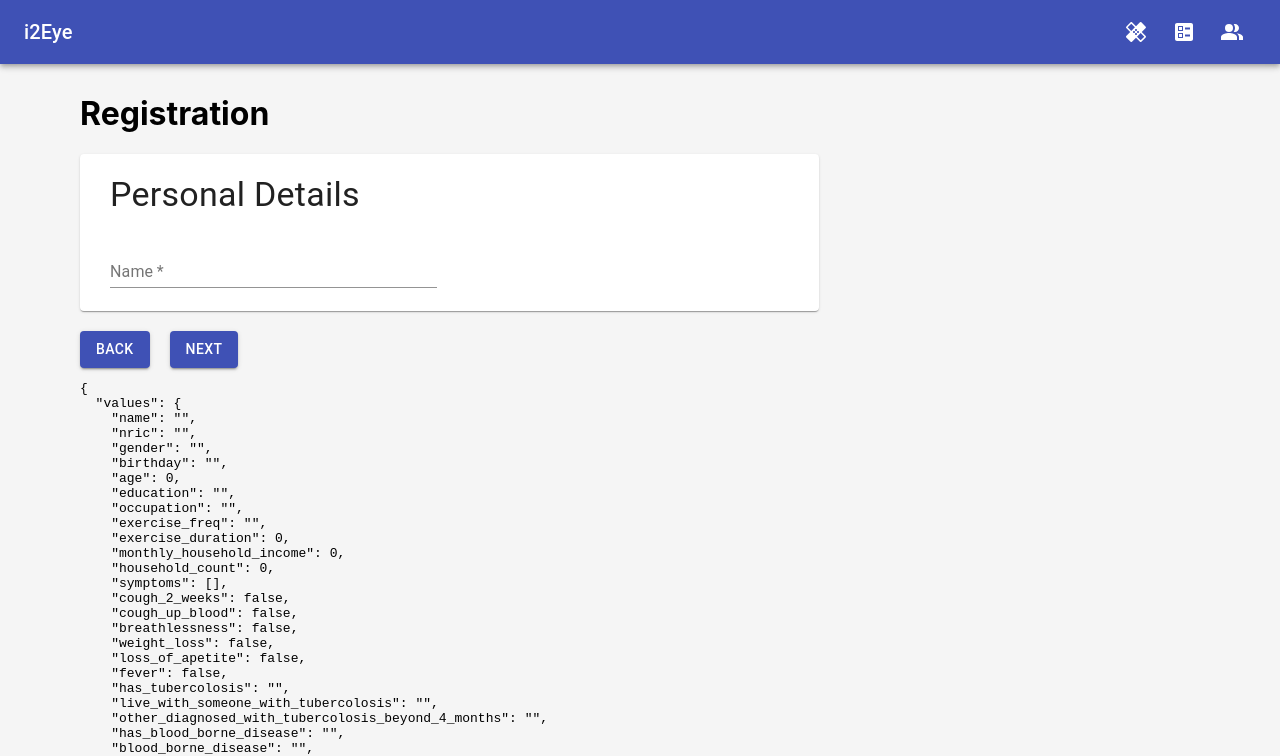
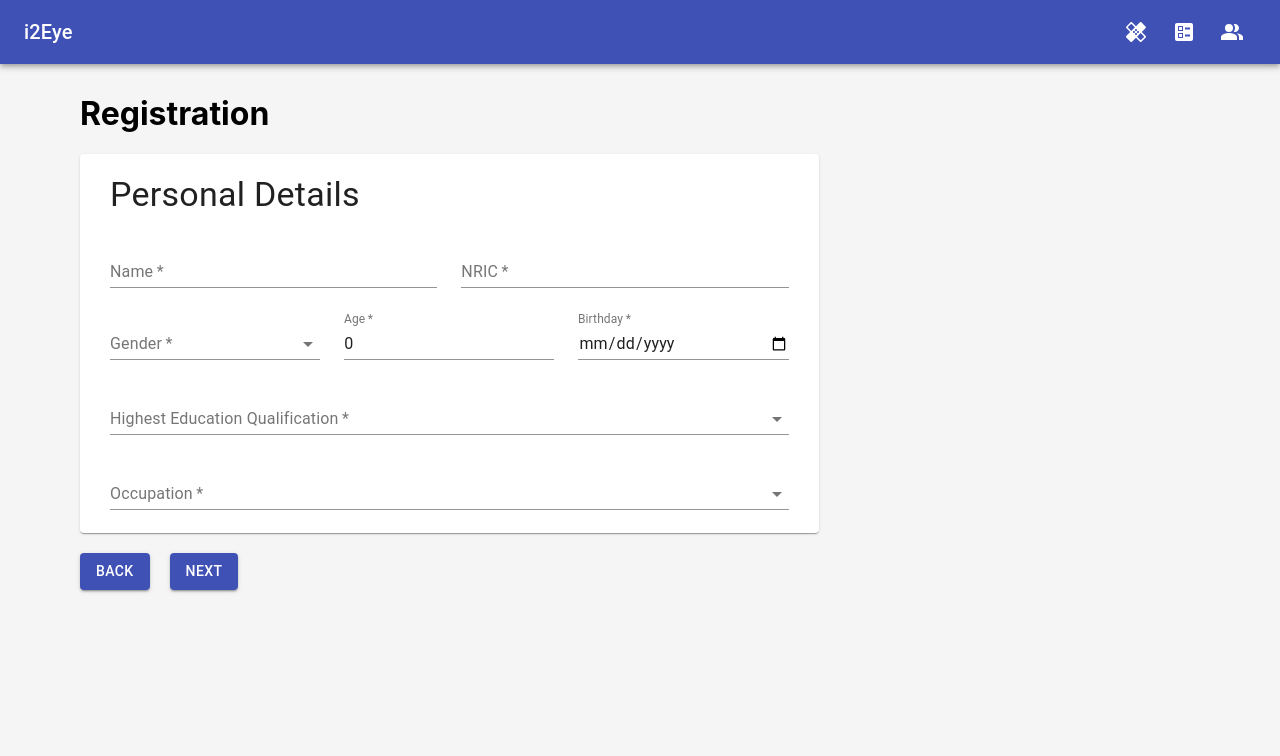
Before and after one commit to i2Eye/i2Eye-Front, a React (Create React App) app: page / in a window 1280 px wide. Shown: the top 756 px of the page. Built offline with nearby package versions, Linux system fonts and the light colour scheme.

Commit message:
PersonalDetails step validation in regform done

```diff
--- a/src/Components/RegFormComponents/PersonalDetails.js
+++ b/src/Components/RegFormComponents/PersonalDetails.js
@@ -9,30 +9,13 @@ import MenuItem from "@material-ui/core/MenuItem";
 import Typography from "@material-ui/core/Typography";
 
 export const PersonalDetails = ({
-  step,
-  setStep,
   values,
   errors,
   touched,
   handleChange,
-  isValid,
-  validateForm,
-  validationSchema,
 }) => {
 
-  const nextStep = async (e) => {
-    e.preventDefault();
-    // validate
-    const errorsResult = await validateForm();
-    // check if is valid
-    if (errorsResult.length === 0) {
-      setStep(++step);
-    }
-    return ;
-  }
-
   return (
-    console.log(<ErrorMessage name="name" />),
     <React.Fragment>
       <h1>Registration</h1>
       <Grid container spacing={3}>
@@ -56,17 +39,15 @@ export const PersonalDetails = ({
                   name="name"
                   id="name"
                   label="Name"
-                  //onChange={handleChange}
-                  //defaultValue={values.name}
+                  onChange={handleChange}
+                  value={values.name}
                   autoComplete="off"
                   fullWidth
-                  // error={touched.name && errors.name}
-                  // helperText={touched.name && errors.name}
-                  //error={<ErrorMessage name="name"/>}
-                  helperText={<ErrorMessage name="name" key="name"/>}
+                  error={touched.name && errors.name}
+                  helperText={touched.name && errors.name}
                 />
               </Grid>
-              {/* <Grid item xs={12} md={6}>
+              <Grid item xs={12} md={6}>
                 <Field
                   as={TextField}
                   required
@@ -74,7 +55,7 @@ export const PersonalDetails = ({
                   id="nric"
                   label="NRIC"
                   onChange={handleChange}
-                  defaultValue={values.nric}
+                  value={values.nric}
                   autoComplete="off"
                   fullWidth
                   error={touched.nric && errors.nric}
@@ -107,7 +88,7 @@ export const PersonalDetails = ({
                   label="Age"
                   type="number"
                   onChange={handleChange}
-                  defaultValue={values.age}
+                  value={values.age}
                   fullWidth
                   error={touched.age && errors.age}
                   helperText={touched.age && errors.age}
@@ -122,7 +103,7 @@ export const PersonalDetails = ({
                   label="Birthday"
                   type="date"
                   onChange={handleChange}
-                  defaultValue={values.birthday}
+                  value={values.birthday}
                   InputLabelProps={{
                     shrink: true,
                   }}
@@ -174,7 +155,7 @@ export const PersonalDetails = ({
                   </Field>
                 <FormHelperText>{(touched.occupation && errors.occupation) && errors.occupation}</FormHelperText>
                 </FormControl>
-              </Grid> */}
+              </Grid>
             </Grid>
           </Paper>
         </Grid>
--- a/src/Components/RegFormComponents/Wizard.js
+++ /dev/null
@@ -1,70 +0,0 @@
-import React, { useState } from 'react';
-import { Formik, Form } from 'formik';
-import Button from "@material-ui/core/Button";
-
-const Wizard = ({children, initialValues, onSubmit}) => {
-  const [step, setStep] = useState(0);
-  const steps = React.Children.toArray(children);
-  // a snapshot of form state is used as initialValues after each transition
-  const [snapshot, setSnapshot] = useState(initialValues);
-
-  const currStep = steps[step]; // get the form for each step
-  const totalSteps = steps.length;
-  const isSubmitStep = step === totalSteps - 1;
-
-  const nextStep = values => {
-    setSnapshot(values);
-    setStep(Math.min(step + 1, totalSteps - 1));
-  };
-
-  const prevStep = values => {
-    setSnapshot(values);
-    setStep(Math.max(step - 1, 0));
-  };
-
-  const handleSubmit = async (values, formikBag) => {
-    if (currStep.props.onSubmit) {
-      await step.props.onSubmit(values, formikBag);
-    }
-
-    if (isSubmitStep) {
-      return onSubmit(values, formikBag);
-    } else {
-      formikBag.setTouched({}); // need to check if success page needs this
-      nextStep(values);
-    }
-  };
-
-  return (
-    <Formik
-      initialValues={snapshot}
-      onSubmit={handleSubmit}
-      validationSchema={currStep.props.validationSchema}
-    >
-      {formik => (
-        <Form>
-          {currStep}
-          <Button
-            variant="contained"
-            color="primary"
-            style={{ marginTop: 20, marginRight: 20 }}
-            onClick={prevStep}
-          >
-            Back
-          </Button>
-          <Button
-            variant="contained"
-            color="primary"
-            style={{ marginTop: 20 }}
-            type="submit"
-          >
-            Next
-          </Button>
-          <pre>{JSON.stringify(formik, null, 2)}</pre>
-        </Form>
-      )}
-    </Formik>
-  )
-};
-
-export default Wizard;
--- /dev/null
+++ b/src/Components/RegFormComponents/validationSchema.js
@@ -0,0 +1,16 @@
+import * as Yup from "yup";
+
+export const getStepValidationSchema = (step) => {
+  switch (step) {
+    case 0:
+      return Yup.object({
+        name: Yup.string().required("This field is required"),
+        nric: Yup.string().required("This field is required"),
+        gender: Yup.string().required("This field is required"),
+        birthday: Yup.date().required("This field is required"),
+        age: Yup.number().min(0).required("Postive age required"),
+        education: Yup.string().required("This field is required"),
+        occupation: Yup.string().required("This field is required"),
+      })
+  }
+}
--- a/src/RegForm.js
+++ b/src/RegForm.js
@@ -6,74 +6,70 @@ import HouseholdInfo from "./Components/RegFormComponents/HouseholdInfo";
 import MedicalConditions from "./Components/RegFormComponents/MedicalConditions";
 import Confirm from "./Components/RegFormComponents/Confirm";
 import Success from "./Components/RegFormComponents/Success";
-import Wizard from "./Components/RegFormComponents/Wizard";
 import * as Yup from "yup";
+import {getStepValidationSchema} from "./Components/RegFormComponents/validationSchema";
+import Button from "@material-ui/core/Button";
 
-// const renderStep = (step, setStep, values, errors, touched, handleChange, isValid, validateForm) => {
-//   switch (step) {
-//     case 1:
-//       return (
-//         <PersonalDetails
-//           step={step}
-//           setStep={setStep}
-//           values={values}
-//           errors={errors}
-//           touched={touched}
-//           handleChange={handleChange}
-//           isValid={isValid}
-//           validateForm={validateForm}
-//         />
-//       );
-//     case 2:
-//       return (
-//         <Lifestyle
-//           step={step}
-//           setStep={setStep}
-//           values={values}
-//           errors={errors}
-//           touched={touched}
-//           handleChange={handleChange}
-//           isValid={isValid}
-//         />
-//       );
-//     case 3:
-//       return (
-//         <HouseholdInfo
-//           step={step}
-//           setStep={setStep}
-//           values={values}
-//           errors={errors}
-//           touched={touched}
-//           handleChange={handleChange}
-//           isValid={isValid}
-//         />
-//       );
-//     case 4:
-//       return (
-//         <MedicalConditions
-//           step={step}
-//           setStep={setStep}
-//           values={values}
-//           errors={errors}
-//           touched={touched}
-//           handleChange={handleChange}
-//           isValid={isValid}
-//         />
-//       );
-//     case 5:
-//       return (
-//         <Confirm
-//           step={step}
-//           setStep={setStep}
-//           values={values}
-//         />
-//       );
-//     case 6:
-//       return <Success resetForm={this.resetForm} />;
-//     default:
-//       return 1;
-//   }
-// };
+
+const renderStep = (step, {values, errors, touched, handleChange}) => {
+  switch (step) {
+    case 0:
+      return (
+        <PersonalDetails
+          values={values}
+          errors={errors}
+          touched={touched}
+          handleChange={handleChange}
+          //isValid={isValid}
+          //validateForm={validateForm}
+        />
+      );
+    case 1:
+      return (
+        <Lifestyle
+          step={step}
+          values={values}
+          errors={errors}
+          touched={touched}
+          handleChange={handleChange}
+          //isValid={isValid}
+        />
+      );
+    case 2:
+      return (
+        <HouseholdInfo
+          step={step}
+          values={values}
+          errors={errors}
+          touched={touched}
+          handleChange={handleChange}
+          //isValid={isValid}
+        />
+      );
+    case 3:
+      return (
+        <MedicalConditions
+          step={step}
+          values={values}
+          errors={errors}
+          touched={touched}
+          handleChange={handleChange}
+          //isValid={isValid}
+        />
+      );
+    case 4:
+      return (
+        <Confirm
+          step={step}
+          values={values}
+        />
+      );
+    case 5:
+      return <Success resetForm={this.resetForm} />;
+    default:
+      return 0;
+  }
+};
 
 export const RegForm = () => {
 
@@ -125,30 +121,65 @@ export const RegForm = () => {
     family_pre_existing_conditions: "",
   }
 
+  const [step, setStep] = useState(0);
+  const isSubmitStep = step === 5;
+
+  // a snapshot of form state is used as initialValues after each transition
+  const [snapshot, setSnapshot] = useState({...regFormData});
+
+  const nextStep = values => {
+    setSnapshot(values);
+    setStep(Math.min(step + 1, 6));
+  };
+
+  const prevStep = values => {
+    setSnapshot(values);
+    setStep(Math.max(step - 1, 0));
+  };
+
+  const handleSubmit = (event, values, formikBag) => {
+        if (isSubmitStep) {
+      // code to send form data to backend here
+      //return onSubmit(values, formikBag);
+    } else {
+      formikBag.setTouched({}); // need to check if success page needs this
+      nextStep(values);
+    }
+  };
+
   return (
 
     // const values = { name, nric, gender, birthday, age, education, occupation, exercise_freq, exercise_duration, monthly_household_income, household_count, symptoms, cough_2_weeks, cough_up_blood, breathlessness, weight_loss, loss_of_apetite, fever, has_tubercolosis, live_with_someone_with_tubercolosis, other_diagnosed_with_tubercolosis_beyond_4_months, has_blood_borne_disease, blood_borne_disease, has_pre_existing_medical_conditions, family_has_diabetes, family_diabetes_count, family_has_anemia, family_anemia_count, family_has_oral_cancer, family_oral_cancer_count, pre_existing_conditions, family_pre_existing_conditions };
 
-    <Wizard
-        initialValues={{ ...regFormData }}
-        onSubmit={() => console.log("wizard submit called")}
-    >
-        <PersonalDetails
-          validationSchema={Yup.object({
-            name: Yup.string().required("This field is required"),
-            // nric: Yup.string().required("This field is required"),
-            // gender: Yup.string().required("This field is required"),
-            // birthday: Yup.date().required("This field is required"),
-            // age: Yup.number().min(0).required("Postive age required"),
-            // education: Yup.string().required("This field is required"),
-            // occupation: Yup.string().required("This field is required"),
-        })}
-        values={regFormData} />
-
-        <Lifestyle values={regFormData}/>
-
-      </Wizard>
-  );
+    <Formik
+        initialValues={snapshot}
+        onSubmit={handleSubmit}
+        validationSchema={getStepValidationSchema(step)}
+      >
+        {formik => (
+          <Form noValidate>
+            {renderStep(step, formik)}
+            <Button
+              variant="contained"
+              color="primary"
+              style={{ marginTop: 20, marginRight: 20 }}
+              onClick={prevStep}
+            >
+              Back
+            </Button>
+            <Button
+              variant="contained"
+              color="primary"
+              style={{ marginTop: 20 }}
+              type="submit"
+            >
+              Next
+            </Button>
+            {/* <pre>{JSON.stringify(formik, null, 2)}</pre> */}
+          </Form>
+        )}
+      </Formik>
+    );
 };
 
 export default RegForm;
```
